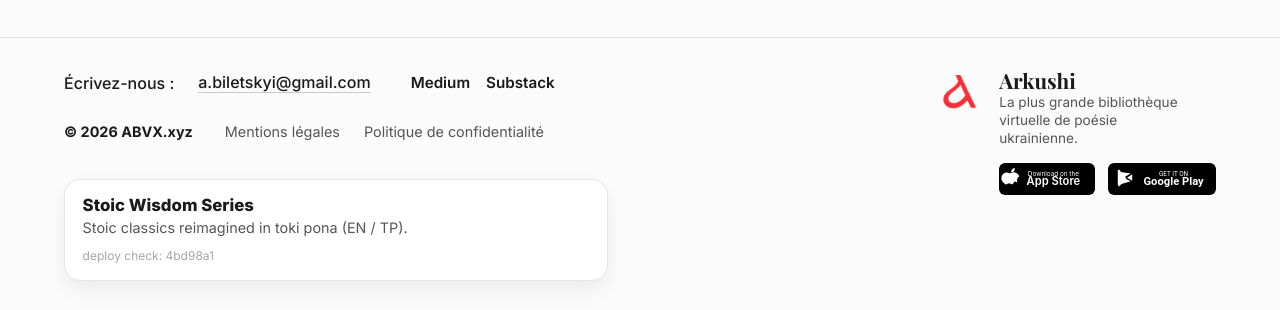
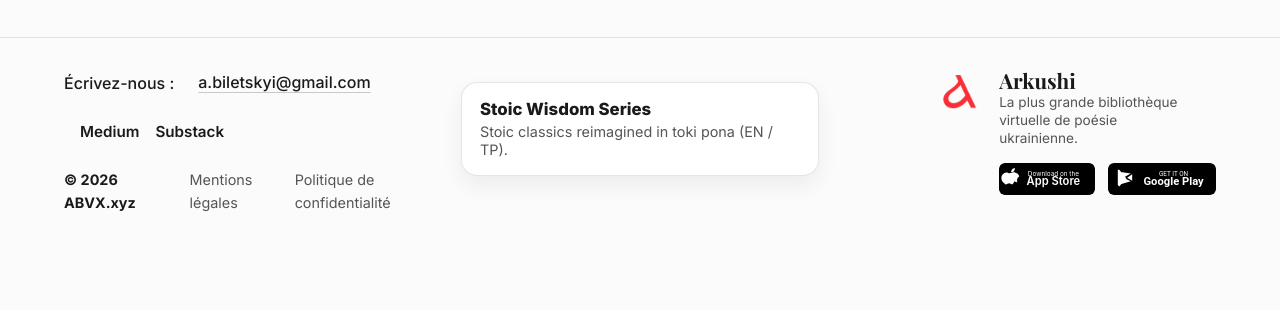
Before and after one commit to markoblogo/ukrainian-modernism, a Next.js app: page /fr in a window 1280 px wide. Shown: the part 4677-4987 px from the top of the page. After the commit the page ends 4923 px from the top, so only its background shows below. Built offline with nearby package versions, Linux system fonts and the light colour scheme; a web font is replaced by a local one.

Commit message:
Place Stoic banner between links and Arkushi

```diff
--- a/src/components/Footer.module.css
+++ b/src/components/Footer.module.css
@@ -22,7 +22,7 @@
     display: flex;
     justify-content: space-between;
     align-items: flex-start;
-    gap: 4rem;
+    gap: 2.5rem;
 }
 
 /* LEFT COLUMN */
@@ -144,10 +144,13 @@
     color: var(--color-ink-light);
 }
 
-.stoicBannerBuild {
-    margin-top: 0.5rem;
-    font-size: 0.75rem;
-    color: rgba(0,0,0,0.35);
+/* deploy marker removed */
+
+/* MIDDLE COLUMN: Stoic banner */
+.middleCol {
+    flex: 1;
+    display: flex;
+    justify-content: center;
 }
 
 /* RIGHT COLUMN: Arkushi */
@@ -221,6 +224,10 @@
         gap: 2rem;
     }
 
+    .middleCol {
+        justify-content: flex-start;
+    }
+
     .contactRow {
         flex-direction: column;
         align-items: flex-start;
--- a/src/components/Footer.tsx
+++ b/src/components/Footer.tsx
@@ -48,7 +48,10 @@ export default function Footer({ dict, lang }: { dict: any, lang: 'fr' | 'uk' })
                             </div>
                         </div>
 
-                        {/* Stoic Wisdom Series banner */}
+                    </div>
+
+                    {/* MIDDLE COLUMN: Stoic Wisdom Series */}
+                    <div className={styles.middleCol}>
                         <a
                             href="https://stoic.abvx.xyz"
                             target="_blank"
@@ -59,9 +62,7 @@ export default function Footer({ dict, lang }: { dict: any, lang: 'fr' | 'uk' })
                             <div className={styles.stoicBannerSubtitle}>
                                 Stoic classics reimagined in toki pona (EN / TP).
                             </div>
-                            <div className={styles.stoicBannerBuild}>deploy check: 4bd98a1</div>
                         </a>
-
                     </div>
 
                     {/* RIGHT COLUMN: Arkushi */}
```
